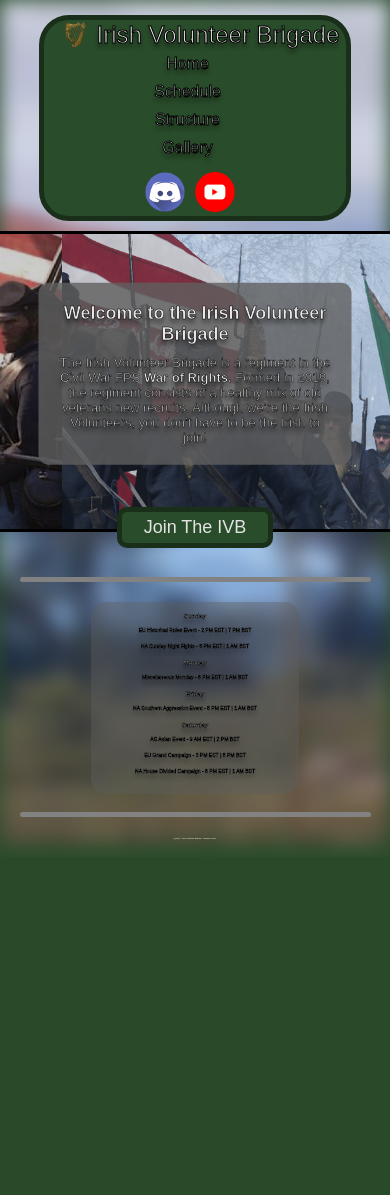
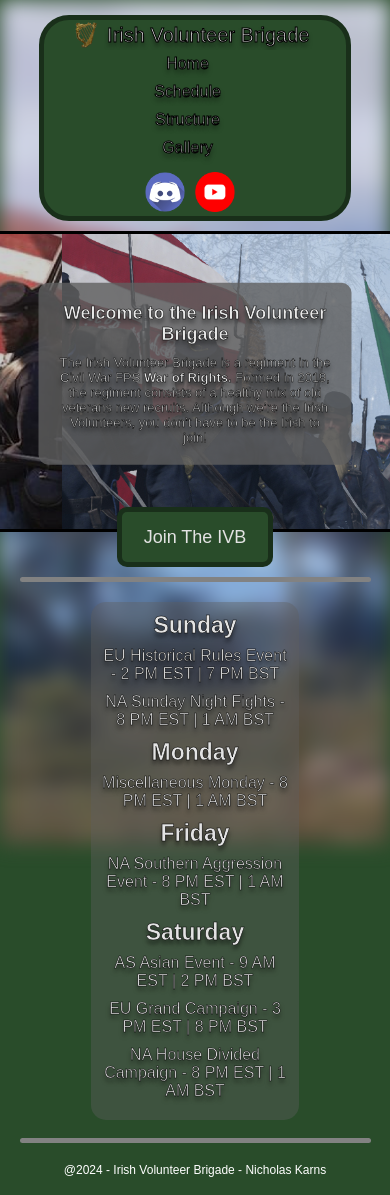
Before and after one commit to nskarns/ivb-2024-website, a Flask app: page /schedule in a window 390 px wide. Before the commit the page ends 853 px from the top, so only its background shows below. Run offline with Flask 3, Linux system fonts and the light colour scheme.

Commit message:
Mobile Index Page Fixed

```diff
--- a/static/css/body.css
+++ b/static/css/body.css
@@ -64,7 +64,7 @@ body::before {
 .end-text {
     font-family: 'League Spartan', sans-serif;
     color: #FFFFFF;
-    font-size: 0.5vw;
+    font-size: clamp(12px, 0.7vw, 24px);
     text-align: center;
     width: 100%;
 }
--- a/static/css/header.css
+++ b/static/css/header.css
@@ -19,11 +19,15 @@
     align-items: center;
     justify-content: center;
     font-family: 'League Spartan', sans-serif;
-    font-size: 48px;
+    font-size: clamp(20px, 4vw, 48px);
     padding-right: 13%;
     text-shadow: 0 4px 4px rgba(0, 0, 0, 0.5);
     -webkit-text-stroke: 1px #000000;
     color: #E3E3E3;
+    max-width: 100%;
+    white-space: nowrap;
+    overflow: hidden;
+    text-overflow: ellipsis;
 }
 
 .header-text {
@@ -56,9 +60,6 @@
 
 /* Media Queries for Responsiveness based on width */
 @media (max-width: 1600px) {
-    .left-header {
-        font-size: 36px;
-    }
 
     .header-text {
         font-size: 20px;
@@ -82,7 +83,7 @@
     }
 
     .left-header {
-        padding-right: 0;
+        margin-left: 20px;
     }
 
     .header-text {
@@ -107,7 +108,6 @@
     }
 
     .left-header {
-        font-size: 24px;
         width: 100%;
         text-align: center;
     }
--- a/static/css/main-page-text.css
+++ b/static/css/main-page-text.css
@@ -4,7 +4,7 @@
     -webkit-text-stroke: 0.5px #000000;
     color: #E3E3E3;
     text-align: center;
-    font-size: 1.3vw;
+    font-size: clamp(16px, 1.3vw, 24px);
     background: rgba(96, 96, 96, 0.4);
     width: 60%;
     padding: 10px;
@@ -13,7 +13,7 @@
 }
 
 .main-page-header-text {
-    font-size: 1.6vw;
+    font-size: clamp(23px, 1.6vw, 29px);
     font-weight: 600;
     margin-bottom: 5px;
 }
@@ -23,7 +23,7 @@
     text-shadow: 0 4px 4px rgba(0, 0, 0, 0.5);
     -webkit-text-stroke: 1px #000000;
     color: #E3E3E3;
-    font-size: 3.3vw;
+    font-size: clamp(25px, 3.3vw, 3.3vw);
     font-weight: 700;
     margin-top: 10px;
     padding-bottom: 15px;
--- a/static/css/page-description.css
+++ b/static/css/page-description.css
@@ -44,12 +44,13 @@
     position: relative;
     z-index: 1;
     overflow: hidden;
+    aspect-ratio: 960 / 227;
 }
 
 .slider figure {
     position: relative;
     width: 700%;
-    height: 200%;
+    height: 100%;
     margin: 0;
     left: 0;
     animation: 60s slider infinite;
@@ -116,6 +117,7 @@
     box-sizing: border-box;
     width: 30%;
     height: auto;
+    min-height:  60px;
     display: flex;
     border-radius: 15px;
     align-items: center;
```
